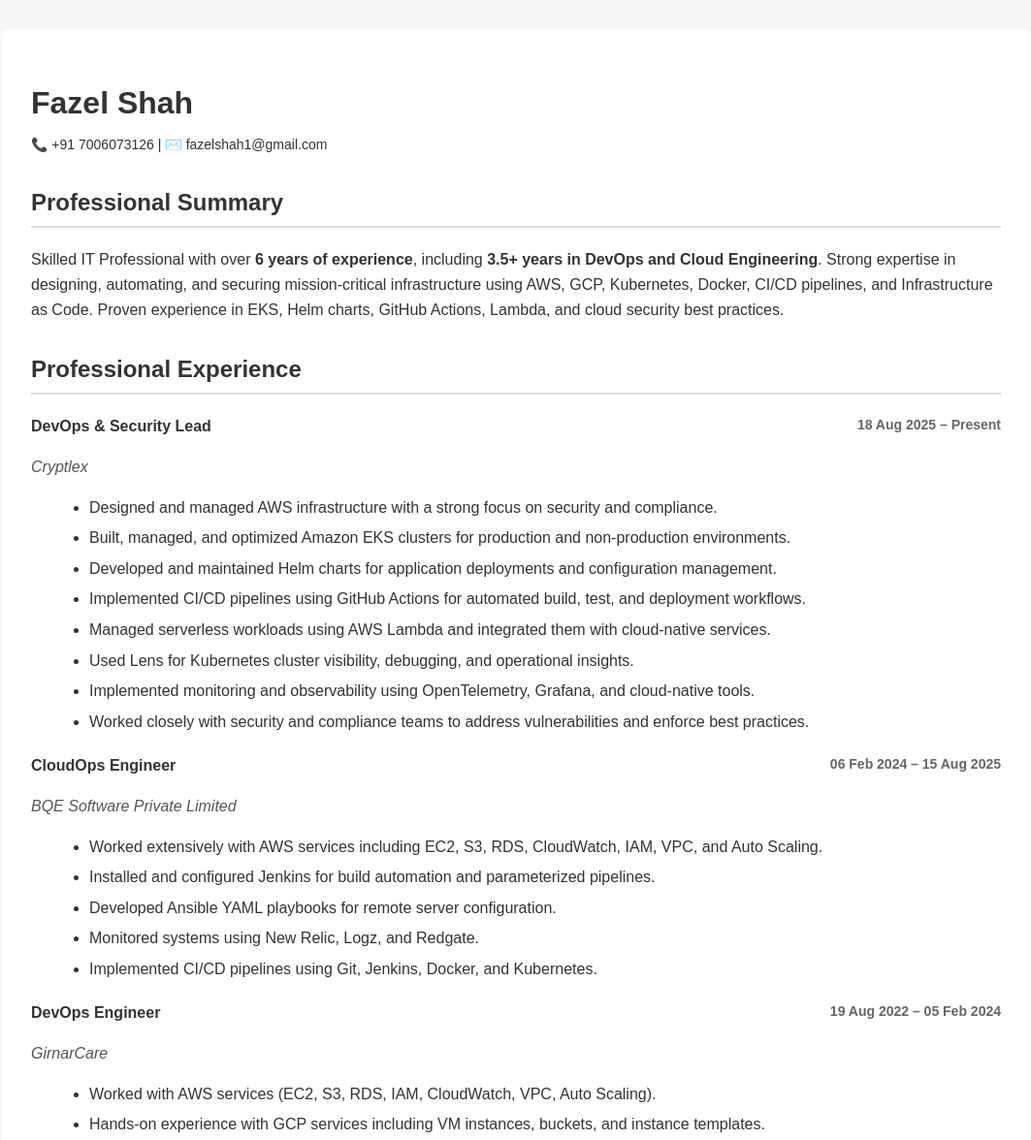
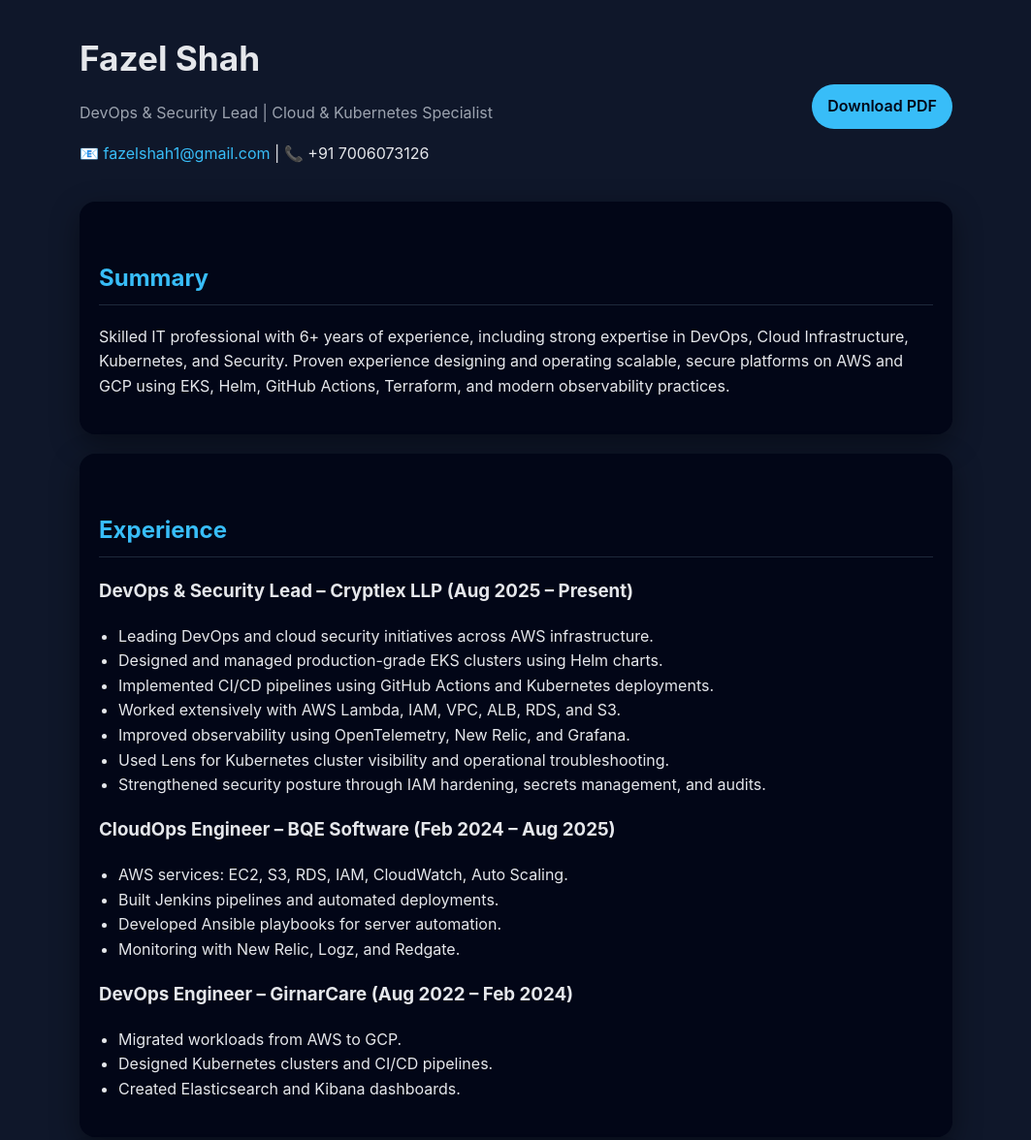
Before and after one commit to fazelshah/fazelshah.github.io, a plain HTML site: page index.html in a window 1280 px wide. Shown: the top 1176 px of the page at 97% size, without its empty margins (108-1171 px from the left). Drawn offline with Linux system fonts and the light colour scheme.

Commit message:
Update index.html

```diff
--- a/index.html
+++ b/index.html
@@ -2,176 +2,184 @@
 <html lang="en">
 <head>
   <meta charset="UTF-8" />
-  <title>Fazel Shah | DevOps Engineer</title>
   <meta name="viewport" content="width=device-width, initial-scale=1.0" />
+  <title>Fazel Shah | DevOps & Security Lead</title>
+
+  <!-- SEO -->
+  <meta name="description" content="Fazel Shah – DevOps & Security Lead with expertise in AWS, Kubernetes, EKS, Helm, CI/CD, GitHub Actions, and Cloud Security." />
+  <meta name="keywords" content="DevOps Engineer, Cloud Engineer, AWS, Kubernetes, EKS, Helm, GitHub Actions, Security, SRE" />
+  <meta name="author" content="Fazel Shah" />
+
+  <!-- Google Analytics (replace GA_MEASUREMENT_ID later) -->
+  <script async src="https://www.googletagmanager.com/gtag/js?id=GA_MEASUREMENT_ID"></script>
+  <script>
+    window.dataLayer = window.dataLayer || [];
+    function gtag(){dataLayer.push(arguments);}
+    gtag('js', new Date());
+    gtag('config', 'GA_MEASUREMENT_ID');
+  </script>
+
   <style>
+    :root {
+      --bg: #0f172a;
+      --card: #020617;
+      --text: #e5e7eb;
+      --muted: #9ca3af;
+      --accent: #38bdf8;
+    }
+
     body {
-      font-family: Arial, Helvetica, sans-serif;
-      background: #f4f6f8;
-      color: #333;
+      margin: 0;
+      font-family: Inter, system-ui, -apple-system, BlinkMacSystemFont, "Segoe UI", sans-serif;
+      background: var(--bg);
+      color: var(--text);
       line-height: 1.6;
     }
+
     .container {
-      max-width: 1000px;
-      margin: 30px auto;
-      background: #ffffff;
-      padding: 30px;
-      border-radius: 6px;
+      max-width: 900px;
+      margin: auto;
+      padding: 32px 20px;
     }
+
+    header {
+      display: flex;
+      justify-content: space-between;
+      align-items: center;
+      flex-wrap: wrap;
+      gap: 16px;
+    }
+
     h1 {
-      margin-bottom: 5px;
+      font-size: 2.2rem;
+      margin: 0;
     }
+
     h2 {
-      border-bottom: 2px solid #ddd;
-      padding-bottom: 5px;
-      margin-top: 30px;
+      margin-top: 40px;
+      border-bottom: 1px solid #1e293b;
+      padding-bottom: 8px;
+      color: var(--accent);
     }
-    .contact {
-      font-size: 14px;
-      margin-bottom: 20px;
+
+    .tagline {
+      color: var(--muted);
     }
+
+    .card {
+      background: var(--card);
+      border-radius: 16px;
+      padding: 20px;
+      margin-top: 20px;
+      box-shadow: 0 10px 30px rgba(0,0,0,0.4);
+    }
+
     ul {
-      margin: 10px 0 20px 20px;
+      padding-left: 20px;
     }
-    li {
-      margin-bottom: 6px;
+
+    a {
+      color: var(--accent);
+      text-decoration: none;
     }
-    .role {
-      font-weight: bold;
+
+    .btn {
+      background: var(--accent);
+      color: #020617;
+      padding: 10px 16px;
+      border-radius: 999px;
+      font-weight: 600;
     }
-    .company {
-      font-style: italic;
-      color: #555;
-    }
-    .date {
-      float: right;
-      color: #666;
-      font-size: 14px;
-    }
+
     footer {
       text-align: center;
-      font-size: 13px;
-      color: #777;
-      margin-top: 40px;
+      margin-top: 60px;
+      color: var(--muted);
+      font-size: 0.9rem;
     }
   </style>
 </head>
-
 <body>
   <div class="container">
+    <header>
+      <div>
         <h1>Fazel Shah</h1>
-    <div class="contact">
-      📞 +91 7006073126 |
-      ✉️ fazelshah1@gmail.com
+        <p class="tagline">DevOps & Security Lead | Cloud & Kubernetes Specialist</p>
+        <p>📧 <a href="mailto:fazelshah1@gmail.com">fazelshah1@gmail.com</a> | 📞 +91 7006073126</p>
       </div>
+      <a class="btn" href="resume.pdf" download>Download PDF</a>
+    </header>
 
-    <h2>Professional Summary</h2>
+    <section class="card">
+      <h2>Summary</h2>
       <p>
-      Skilled IT Professional with over <b>6 years of experience</b>, including
-      <b>3.5+ years in DevOps and Cloud Engineering</b>. Strong expertise in designing,
-      automating, and securing mission-critical infrastructure using AWS, GCP,
-      Kubernetes, Docker, CI/CD pipelines, and Infrastructure as Code. Proven experience
-      in EKS, Helm charts, GitHub Actions, Lambda, and cloud security best practices.
+        Skilled IT professional with 6+ years of experience, including strong expertise in DevOps,
+        Cloud Infrastructure, Kubernetes, and Security. Proven experience designing and operating
+        scalable, secure platforms on AWS and GCP using EKS, Helm, GitHub Actions, Terraform,
+        and modern observability practices.
       </p>
+    </section>
 
-    <h2>Professional Experience</h2>
+    <section class="card">
+      <h2>Experience</h2>
 
-    <p class="role">
-      DevOps & Security Lead
-      <span class="date">18 Aug 2025 – Present</span>
-    </p>
-    <p class="company">Cryptlex</p>
+      <h3>DevOps & Security Lead – Cryptlex LLP (Aug 2025 – Present)</h3>
       <ul>
-      <li>Designed and managed AWS infrastructure with a strong focus on security and compliance.</li>
-      <li>Built, managed, and optimized Amazon EKS clusters for production and non-production environments.</li>
-      <li>Developed and maintained Helm charts for application deployments and configuration management.</li>
-      <li>Implemented CI/CD pipelines using GitHub Actions for automated build, test, and deployment workflows.</li>
-      <li>Managed serverless workloads using AWS Lambda and integrated them with cloud-native services.</li>
-      <li>Used Lens for Kubernetes cluster visibility, debugging, and operational insights.</li>
-      <li>Implemented monitoring and observability using OpenTelemetry, Grafana, and cloud-native tools.</li>
-      <li>Worked closely with security and compliance teams to address vulnerabilities and enforce best practices.</li>
+        <li>Leading DevOps and cloud security initiatives across AWS infrastructure.</li>
+        <li>Designed and managed production-grade EKS clusters using Helm charts.</li>
+        <li>Implemented CI/CD pipelines using GitHub Actions and Kubernetes deployments.</li>
+        <li>Worked extensively with AWS Lambda, IAM, VPC, ALB, RDS, and S3.</li>
+        <li>Improved observability using OpenTelemetry, New Relic, and Grafana.</li>
+        <li>Used Lens for Kubernetes cluster visibility and operational troubleshooting.</li>
+        <li>Strengthened security posture through IAM hardening, secrets management, and audits.</li>
       </ul>
 
-    <p class="role">
-      CloudOps Engineer
-      <span class="date">06 Feb 2024 – 15 Aug 2025</span>
-    </p>
-    <p class="company">BQE Software Private Limited</p>
+      <h3>CloudOps Engineer – BQE Software (Feb 2024 – Aug 2025)</h3>
       <ul>
-      <li>Worked extensively with AWS services including EC2, S3, RDS, CloudWatch, IAM, VPC, and Auto Scaling.</li>
-      <li>Installed and configured Jenkins for build automation and parameterized pipelines.</li>
-      <li>Developed Ansible YAML playbooks for remote server configuration.</li>
-      <li>Monitored systems using New Relic, Logz, and Redgate.</li>
-      <li>Implemented CI/CD pipelines using Git, Jenkins, Docker, and Kubernetes.</li>
+        <li>AWS services: EC2, S3, RDS, IAM, CloudWatch, Auto Scaling.</li>
+        <li>Built Jenkins pipelines and automated deployments.</li>
+        <li>Developed Ansible playbooks for server automation.</li>
+        <li>Monitoring with New Relic, Logz, and Redgate.</li>
       </ul>
 
-    <p class="role">
-      DevOps Engineer
-      <span class="date">19 Aug 2022 – 05 Feb 2024</span>
-    </p>
-    <p class="company">GirnarCare</p>
+      <h3>DevOps Engineer – GirnarCare (Aug 2022 – Feb 2024)</h3>
       <ul>
-      <li>Worked with AWS services (EC2, S3, RDS, IAM, CloudWatch, VPC, Auto Scaling).</li>
-      <li>Hands-on experience with GCP services including VM instances, buckets, and instance templates.</li>
-      <li>Led migration of servers, databases, and storage from AWS to GCP.</li>
-      <li>Designed and managed Kubernetes clusters and workloads.</li>
-      <li>Created Elasticsearch and Kibana dashboards for monitoring and analytics.</li>
+        <li>Migrated workloads from AWS to GCP.</li>
+        <li>Designed Kubernetes clusters and CI/CD pipelines.</li>
+        <li>Created Elasticsearch and Kibana dashboards.</li>
       </ul>
+    </section>
 
-    <p class="role">
-      System Engineer
-      <span class="date">14 Feb 2022 – 10 Aug 2022</span>
-    </p>
-    <p class="company">Tata Consultancy Services</p>
-    <ul>
-      <li>Performed Linux system administration and automation using Bash scripting.</li>
-      <li>Managed user and group administration.</li>
-      <li>Handled backup scheduling, restores, and RCA documentation.</li>
-      <li>Monitored performance using Grafana and InfluxDB.</li>
-    </ul>
+    <section class="card">
+      <h2>Skills</h2>
+      <p>Docker · Kubernetes · EKS · Helm · AWS · GitHub Actions · Jenkins · Ansible · Terraform · Linux · Git</p>
+    </section>
 
-    <p class="role">
-      Associate
-      <span class="date">11 Nov 2020 – 08 Feb 2022</span>
-    </p>
-    <p class="company">Karvy Innotech</p>
-    <ul>
-      <li>Managed datacenter operations and troubleshooting for servers and networks.</li>
-      <li>Installed and managed Cisco routers, switches, and access points.</li>
-    </ul>
-
-    <p class="role">
-      Network Support Executive
-      <span class="date">05 Sep 2018 – 23 Mar 2020</span>
-    </p>
-    <p class="company">Antariksh Soft Tech</p>
-    <ul>
-      <li>Configured routers and switches using RIP and OSPF.</li>
-      <li>Set up mail servers, VLANs, and basic network security.</li>
-    </ul>
-
-    <h2>Skills</h2>
-    <p>
-      Docker • Kubernetes • AWS • EKS • Helm • Jenkins • GitHub Actions • Ansible • Terraform •
-      Linux • Shell Scripting • Git • Lambda • Observability
-    </p>
-
+    <section class="card">
       <h2>Certifications</h2>
       <ul>
         <li>AWS Cloud Practitioner</li>
         <li>Kubernetes for Absolute Beginners – Hands-on</li>
-      <li>DevOps Project – CI/CD with Jenkins, Ansible, Kubernetes</li>
-      <li>DevOps Fundamentals – CI/CD with AWS, Docker, Ansible, Jenkins</li>
+        <li>DevOps CI/CD Projects (Jenkins, Ansible, Kubernetes)</li>
       </ul>
+    </section>
 
-    <h2>Education</h2>
+    <section class="card">
+      <h2>Next Optional Upgrades</h2>
+      <ul>
+        <li>Add a custom domain (e.g., <b>fazelshah.dev</b>)</li>
+        <li>Add a detailed <b>Projects</b> section (EKS, CI/CD pipelines, security hardening)</li>
+        <li>Add LinkedIn & GitHub icons with profile links</li>
+        <li>Convert this resume into a React / Next.js site in the future</li>
+        <li>Auto-generate a downloadable PDF resume from this HTML</li>
+      </ul>
       <p>
-      <b>B.Tech in Computer Science & Engineering</b><br />
-      Kashmir University (CGPA: 7.00) | 2011 – 2015
+        GitHub: <a href="https://github.com/fazelshah" target="_blank">https://github.com/fazelshah</a>
       </p>
+    </section>
 
     <footer>
-      © 2025 Fazel Shah
+      © <script>document.write(new Date().getFullYear())</script> Fazel Shah · Hosted on GitHub Pages
     </footer>
   </div>
 </body>
```
Lines whose indentation alone changed are shown as unchanged.
